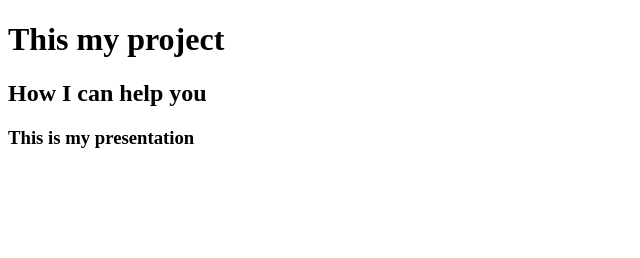
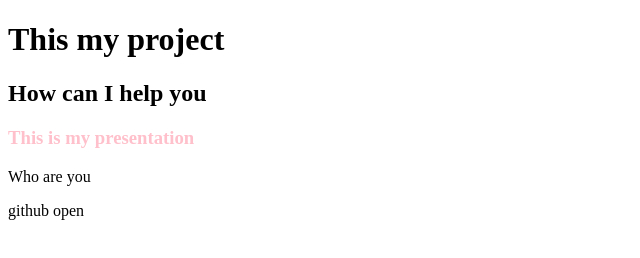
Before and after one commit to sajibrs/my-first-project-repo, a plain HTML site: page index.html in a window 1280 px wide. Shown: the whole page, without its empty margins (0-640 px from the left). Drawn offline with Linux system fonts and the light colour scheme.

Commit message:
added style

```diff
--- a/index.html
+++ b/index.html
@@ -4,10 +4,14 @@
     <meta charset="UTF-8">
     <meta name="viewport" content="width=device-width, initial-scale=1.0">
     <title>first project</title>
+    <link rel="stylesheet" href="style.css">
 </head>
 <body>
     <h1>This my project</h1>
-    <h2>How I can help you </h2>
+    <h2>How  can I help you </h2>
     <h3>This is my presentation</h3>
+    <p>Who are you</p>
+    <p>github open</p>
+
 </body>
 </html>
--- /dev/null
+++ b/style.css
@@ -0,0 +1,3 @@
+h3{
+    color: pink;
+}
```
